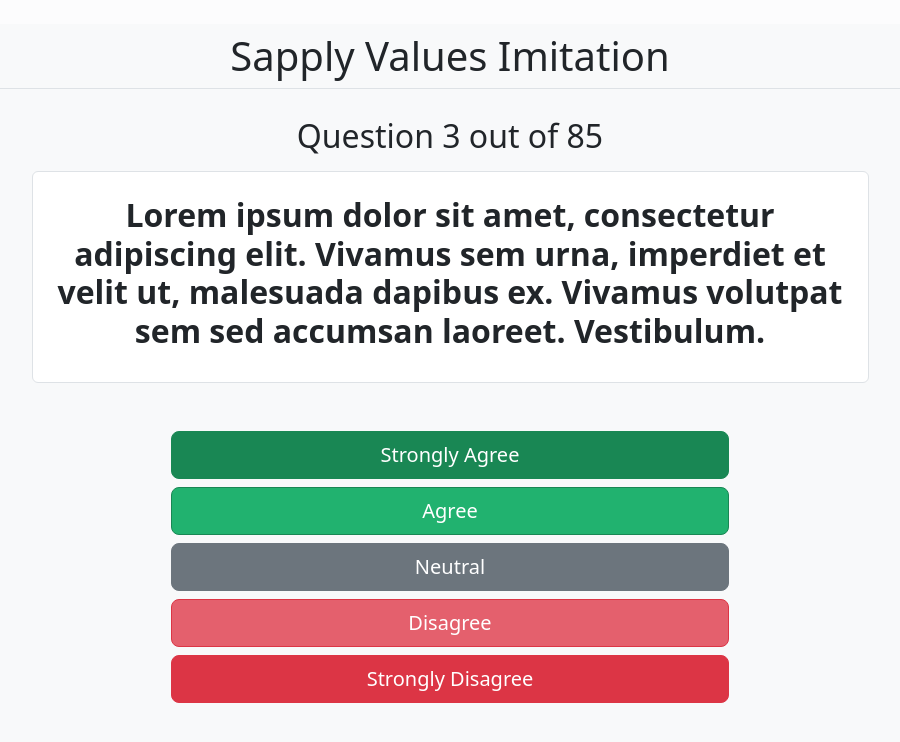
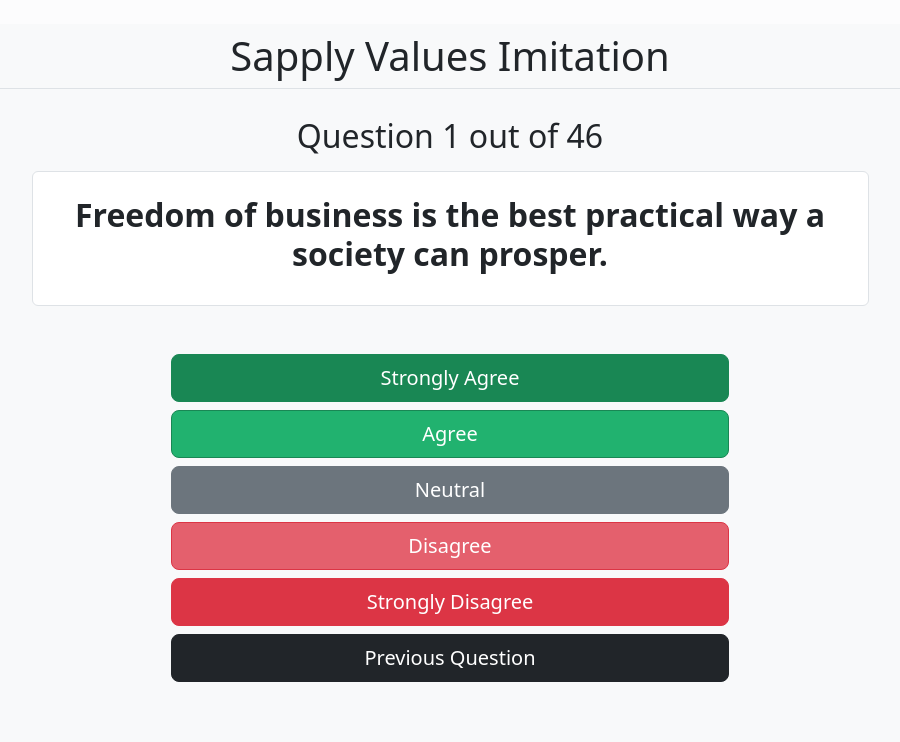
Before and after one commit to mustafa8410/SapplyValuesImitation, a website: page public/test.html in a window 1280 px wide. Shown: the whole page, without its empty margins (190-1090 px from the left). Drawn offline with Linux system fonts and the light colour scheme.

Commit message:
created the .js files, and the arrow function to show the question.

```diff
--- /dev/null
+++ b/js/question.js
@@ -0,0 +1,69 @@
+questions =  [
+    {"id": 0, "question": "Freedom of business is the best practical way a society can prosper.", "effects": {"right": 1}},
+    {"id": 1, "question": "Charity is a better way of helping those in need than social welfare.", "effects": {"right": 1}},
+    {"id": 2, "question": "Wages are always fair, as employers know best what a worker's labour is worth.", "effects": {"right": 1}},
+    {"id": 3, "question": "It is human nature to be greedy.", "effects": {"right": 1}},
+    {"id": 4, "question": "Exploitation is an outdated term, as the struggles of 1800s capitalism don't exist anymore.", "effects": {"right": 1}},
+    {"id": 5, "question": "Communism is an ideal that can never work in practice.", "effects": {"right": 1}},
+    {"id": 6, "question": "Taxation of the wealthy is a bad idea, society would be better off without it.", "effects": {"right": 1}},
+    {"id": 7, "question": "The harder you work, the more you progress up the social ladder.", "effects": {"right": 1}},
+    {"id": 8, "question": "Organisations and corporations cannot be trusted and need to be regulated by the government.", "effects": {"right": -1}},
+    {"id": 9, "question": "A government that provides for everyone is an inherently good idea.", "effects": {"right": -1}},
+    {"id": 10, "question": "The current welfare system should be expanded to further combat inequality.", "effects": {"right": -1}},
+    {"id": 11, "question": "Land should not be a commodity to be bought and sold.", "effects": {"right": -1}},
+    {"id": 12, "question": "All industry and the bank should be nationalised.", "effects": {"right": -1}},
+    {"id": 13, "question": "Class is the primary division of society.", "effects": {"right": -1}},
+    {"id": 14, "question": "Economic inequality is too high in the world.", "effects": {"right": -1}},
+    {"id": 15, "question": "Sometimes it is right that the government may spy on its citizens to combat extremists and terrorists.", "effects": {"auth": 1}},
+    {"id": 16, "question": "Authority figures, if morally correct, are a good thing for society.", "effects": {"auth": 1}},
+    {"id": 17, "question": "Strength is necessary for any government to succeed.", "effects": {"auth": 1}},
+    {"id": 18, "question": "Only the government can fairly and effectively regulate organisations.", "effects": {"auth": 1}},
+    {"id": 19, "question": "Society requires structure and bureaucracy in order to function.", "effects": {"auth": 1}},
+    {"id": 20, "question": "Mandatory IDs should be used to ensure public safety.", "effects": {"auth": 1}},
+    {"id": 21, "question": "In times of crisis, safety becomes more important than civil liberties.", "effects": {"auth": 1}},
+    {"id": 22, "question": "If you have nothing to hide, you have nothing to fear.", "effects": {"auth": 1}},
+    {"id": 23, "question": "The government should be less involved in the day to day life of its citizens.", "effects": {"auth": -1}},
+    {"id": 24, "question": "Without democracy, a society is nothing.", "effects": {"auth": -1}},
+    {"id": 25, "question": "Jury nullification should be legal.", "effects": {"auth": -1}},
+    {"id": 26, "question": "The smaller the government, the freer the people.", "effects": {"auth": -1}},
+    {"id": 27, "question": "The government should, at most, provide emergency services and law enforcement.", "effects": {"auth": -1}},
+    {"id": 28, "question": "The police were not created to protect the people, but to uphold the status quo by force.", "effects": {"auth": -1}},
+    {"id": 29, "question": "State schools are a bad idea because our state shouldn't be influencing our children.", "effects": {"auth": -1}},
+    {"id": 30, "question": "Two consenting individuals should be able to do whatever they want with each other, even if it makes me uncomfortable.", "effects": {"prog": 1}},
+    {"id": 31, "question": "An individual's body is their own property, and they should be able to do anything they desire to it.", "effects": {"prog": 1}},
+    {"id": 32, "question": "A person should be able to worship whomever or whatever they want.", "effects": {"prog": 1}},
+    {"id": 33, "question": "Nudism is perfectly natural.", "effects": {"prog": 1}},
+    {"id": 34, "question": "Animals deserve certain universal rights.", "effects": {"prog": 1}},
+    {"id": 35, "question": "Gender is a social construct, not a natural state of affairs.", "effects": {"prog": 1}},
+    {"id": 36, "question": "Laws based on cultural values, rather than ethical ones, aren't justice.", "effects": {"prog": 1}},
+    {"id": 37, "question": "Autonomy of body extends even to minors, the mentally ill, and serious criminals.", "effects": {"prog": 1}},
+    {"id": 38, "question": "Homosexuality is against my values.", "effects": {"prog": -1}},
+    {"id": 39, "question": "Transgender individuals should not be able to adopt children.", "effects": {"prog": -1}},
+    {"id": 40, "question": "Drugs are harmful and should be banned.", "effects": {"prog": -1}},
+    {"id": 41, "question": "The death penalty should exist for certain crimes.", "effects": {"prog": -1}},
+    {"id": 42, "question": "Victimless crimes should still be punished.", "effects": {"prog": -1}},
+    {"id": 43, "question": "One cannot be moral without religion.", "effects": {"prog": -1}},
+    {"id": 44, "question": "Parents should hold absolute power over their children, as they are older and more experienced.", "effects": {"prog": -1}},
+    {"id": 45, "question": "Multiculturalism is bad.", "effects": {"prog": -1}}
+];
+
+const shuffle = (array) => {
+    let arrayLength = array.length, i, random;
+    for(i=0;i<arrayLength;i++){
+        random = Math.floor(Math.random() * arrayLength);
+        let temp = array[random];
+        array[random] = array[i];
+        array[i] = temp;
+    }
+}
+
+const showQuestion = () => {
+    if(counter < questions.length){
+        let currentQuestion = questions[counter];
+        questionNumber.innerText = (++counter).toString();
+        questionTag.innerText = currentQuestion.question;
+        return true;
+    }
+    else
+        return false;
+}
--- /dev/null
+++ b/js/test.js
@@ -0,0 +1,4 @@
+console.log("Shuffle state: " + isShuffled);
+if(isShuffled)
+    shuffle(questions);
+showQuestion();
--- /dev/null
+++ b/js/variables.js
@@ -0,0 +1,9 @@
+var counter = 0;
+var authoritarian = 0;
+var economic= 0;
+var progressive = 0;
+const isShuffled = document.URL.includes("shuffle=true");
+const questionNumber = document.getElementById("question-number");
+const questionTag = document.getElementById("question");
+const answerButton = document.querySelectorAll(".answer-group .answer-button");
+const prevButton = document.querySelector(".prev-button");
--- a/public/test.html
+++ b/public/test.html
@@ -4,7 +4,7 @@
     <meta charset="UTF-8">
     <meta name="viewport" content="width=device-width, initial-scale=1.0">
     <link rel="stylesheet" href="../css/styles.css">
-    <title>Instructions</title>
+    <title>Test</title>
 </head>
 <body class="bg-light-subtle">
 
@@ -13,23 +13,28 @@
         <h1 class="border-bottom p-2 ">Sapply Values Imitation</h1>
     </header>
 
-    <h2 class="text-center mb-2">Question 3 out of 85</h2>
+    <h2 class="text-center mb-2">Question <span id="question-number"></span> out of 46</h2>
 
-    <div id="question" class="border border-1 bg-white p-4 rounded-2 d-grid col-lg-9 mx-auto text-center mt-3 ">
-        <h3 class="fw-bold fs-2">Lorem ipsum dolor sit amet, consectetur adipiscing elit.
+    <div class="border border-1 bg-white p-4 rounded-2 d-grid col-lg-9 mx-auto text-center mt-3 ">
+        <h3 class="fw-bold fs-2"  id="question">Lorem ipsum dolor sit amet, consectetur adipiscing elit.
             Vivamus sem urna, imperdiet et velit ut, malesuada dapibus ex. Vivamus volutpat sem sed accumsan laoreet.
             Vestibulum.</h3>
     </div>
 
     <div id="answer-group" class="d-grid col-md-6 mx-auto my-5 gap-2">
-        <button class="btn btn-success btn-lg">Strongly Agree</button>
-        <button class="btn btn-success btn-lg" id="success-subtle">Agree</button>
-        <button class="btn btn-secondary btn-lg">Neutral</button>
-        <button class="btn btn-danger btn-lg" id="danger-subtle">Disagree</button>
-        <button class="btn btn-danger btn-lg">Strongly Disagree</button>
+        <button class="answer-button btn btn-success btn-lg" id="strongly-agree">Strongly Agree</button>
+        <button class="answer-button btn btn-success btn-lg" id="agree">Agree</button>
+        <button class="answer-button btn btn-secondary btn-lg" id="neutral">Neutral</button>
+        <button class="answer-button btn btn-danger btn-lg" id="disagree">Disagree</button>
+        <button class="answer-button btn btn-danger btn-lg" id="strongly-disagree">Strongly Disagree</button>
+        <button class="prev-button btn btn-dark btn-lg" id="go-back">Previous Question</button>
 
     </div>
 </main>
+
+<script src="../js/variables.js"></script>
+<script src="../js/question.js"></script>
+<script src="../js/test.js"></script>
 </body>
 
 </html>
--- a/scss/_quiz.scss
+++ b/scss/_quiz.scss
@@ -1,4 +1,4 @@
-#success-subtle{
+#agree{
   background-color: lighten(#198754, 10%);
 
   &:hover{
@@ -9,6 +9,13 @@
   }
 }
 
-#danger-subtle{
+#disagree{
   background-color: lighten(#dc3545, 10%);
+
+  &:hover{
+    background-color: lighten(#bb2d3b, 10%);
+  }
+  &:active{
+    background-color: lighten(#b02a37, 10%);
+  }
 }
```
Also changed, not shown: public/instructions.html (+2 -2 lines), css/styles.css.
